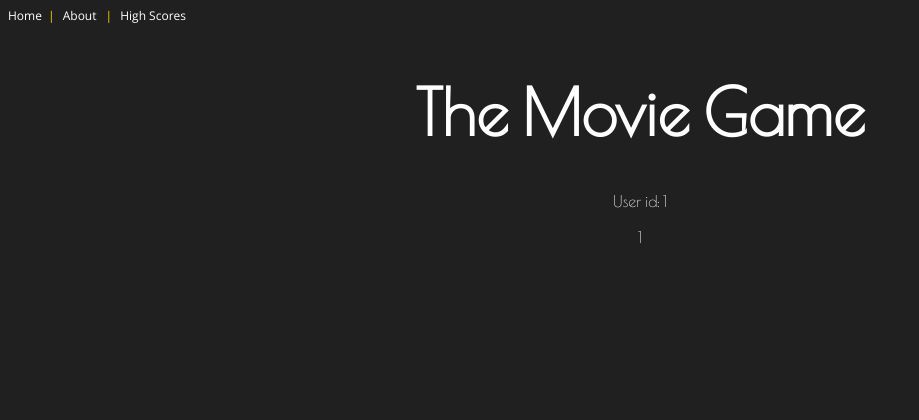
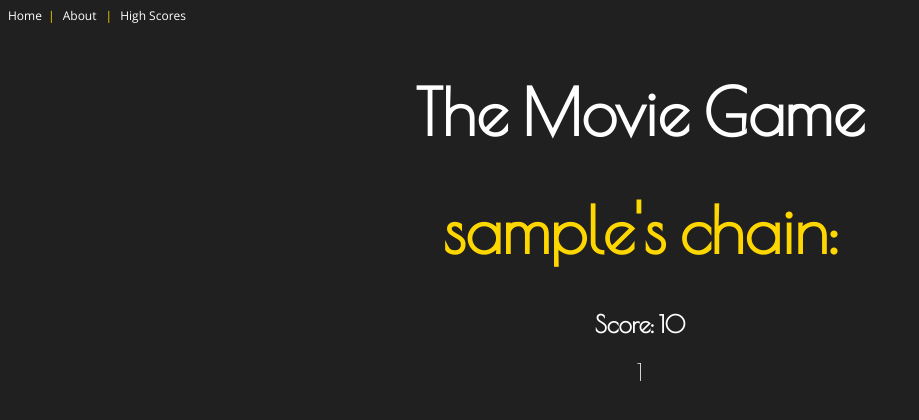
Before and after one commit to mosegontar/MovieGame, a Flask app: template MovieGame/templates/user_chain.html in a window 1280 px wide. Shown: the top 420 px of the page, without its empty margins (0-919 px from the left). Run offline with Flask 2, Linux system fonts and the light colour scheme; tables that the repository leaves empty hold one stand-in row (values such as "Sample post"); the template is opened without the code that fills it: values that come from a table or form of the project are taken from there, most other values are stand-ins (such as "Sample title", 1, 10 or a date in 2020).

Commit message:
Implement roundrobin itertools receipe (see python docs) to combine movie and actor chains

```diff
--- a/MovieGame/record_keeper.py
+++ b/MovieGame/record_keeper.py
@@ -1,3 +1,5 @@
+import itertools
+
 from MovieGame import app, db
 from MovieGame.models import *
 
@@ -58,6 +60,22 @@ class Processor(object):
 
         return actor_chain
 
+    @staticmethod
+    def make_complete_chain(*actors_movies):
+        """Combine actor and movie chains to make complete chain"""
+
+        # Taken from itertools documentation; recipe credited to George Sakkis
+        pending = len(actors_movies)
+        nexts = itertools.cycle(iter(act_mov).__next__ for act_mov in actors_movies)
+        while pending:
+            try:
+                for next in nexts:
+                    yield next()
+            except StopIteration:
+                pending -= 1
+                nexts = itertools.cycle(itertools.islice(nexts, pending))
+
+
     def get_top_movies(self):
         """Get the most well-known movies"""
 
--- a/MovieGame/static/style.css
+++ b/MovieGame/static/style.css
@@ -221,3 +221,8 @@ input[type=submit] {
 #highScoreButton {
   border-top-color: white;
 }
+
+/* User chain page */
+.goldName {
+  color: #FFD700;
+}
--- a/MovieGame/templates/user_chain.html
+++ b/MovieGame/templates/user_chain.html
@@ -5,15 +5,18 @@
 <div class='game'>
 
    <div class='high-scores'>
-        User id: {{ user_id }}<br />
+        <h1 class="goldName">{{ username[1] }}'s chain:</h1>
 
-        {% for actor in actors %}
-            {{ actor[0] }}<br />
-        {% endfor %}
 
-        {% for movie in movies %}
-            {{ movie[0] }}<br />
-        {% endfor %}
+
+        <h2>Score: {{ score }} </h2>
+
+        <div class='chain'>
+            {% for item in chain %}
+                {{ item[0] }}<br />
+            {% endfor %}
+
+        </div>
 
    </div>
 
--- a/MovieGame/views.py
+++ b/MovieGame/views.py
@@ -167,5 +167,8 @@ def user_high_score(user_id):
 
     movies = g.records.get_user_movies(user_id)
     actors = g.records.get_user_actors(user_id)
+    username = movies[1]
+    score = len(movies) + len(actors)
+    chain = g.records.make_complete_chain(movies, actors)
 
-    return render_template('user_chain.html', user_id=user_id, movies=movies, actors=actors)
+    return render_template('user_chain.html', username=username, chain=chain, score=score)
```
Also changed, not shown: 8 other files.
